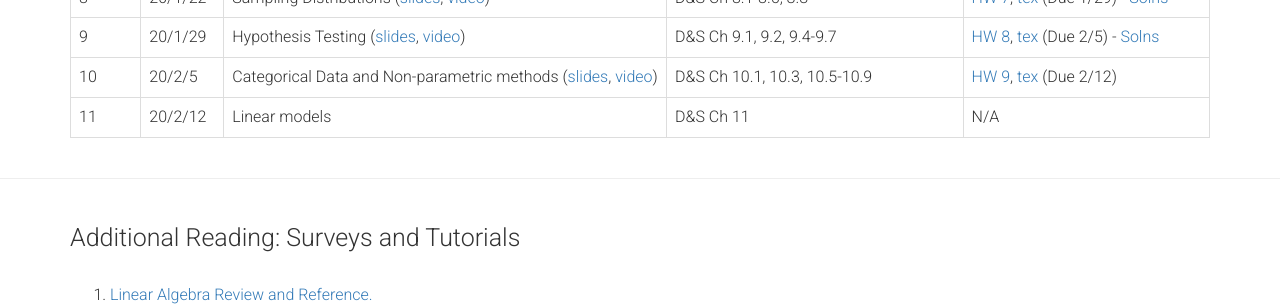
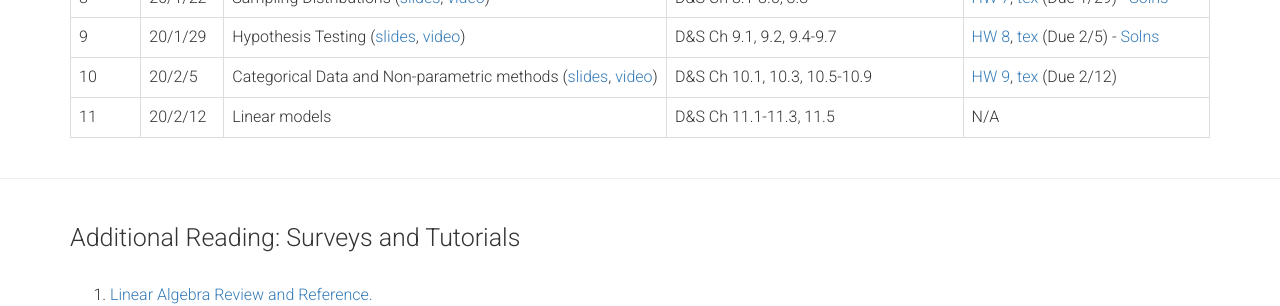
Before and after one commit to talisstats/talisstats.github.io, a Jekyll site: the page syllabus.html, which Jekyll copies as it is, in a window 1280 px wide. Shown: the part 1142-1448 px from the top of the page. Built offline with Jekyll 4.4.1, drawn with Linux system fonts in a browser that asks for light colours; nearby versions of some CDN libraries.

Commit message:
Updates reading for Ch 11

```diff
--- a/syllabus.html
+++ b/syllabus.html
@@ -240,7 +240,7 @@
       Linear models </br>
     </td>
     <td>
-      D&S Ch 11
+      D&S Ch 11.1-11.3, 11.5
     </td>
     <td>
       N/A</br>
```
